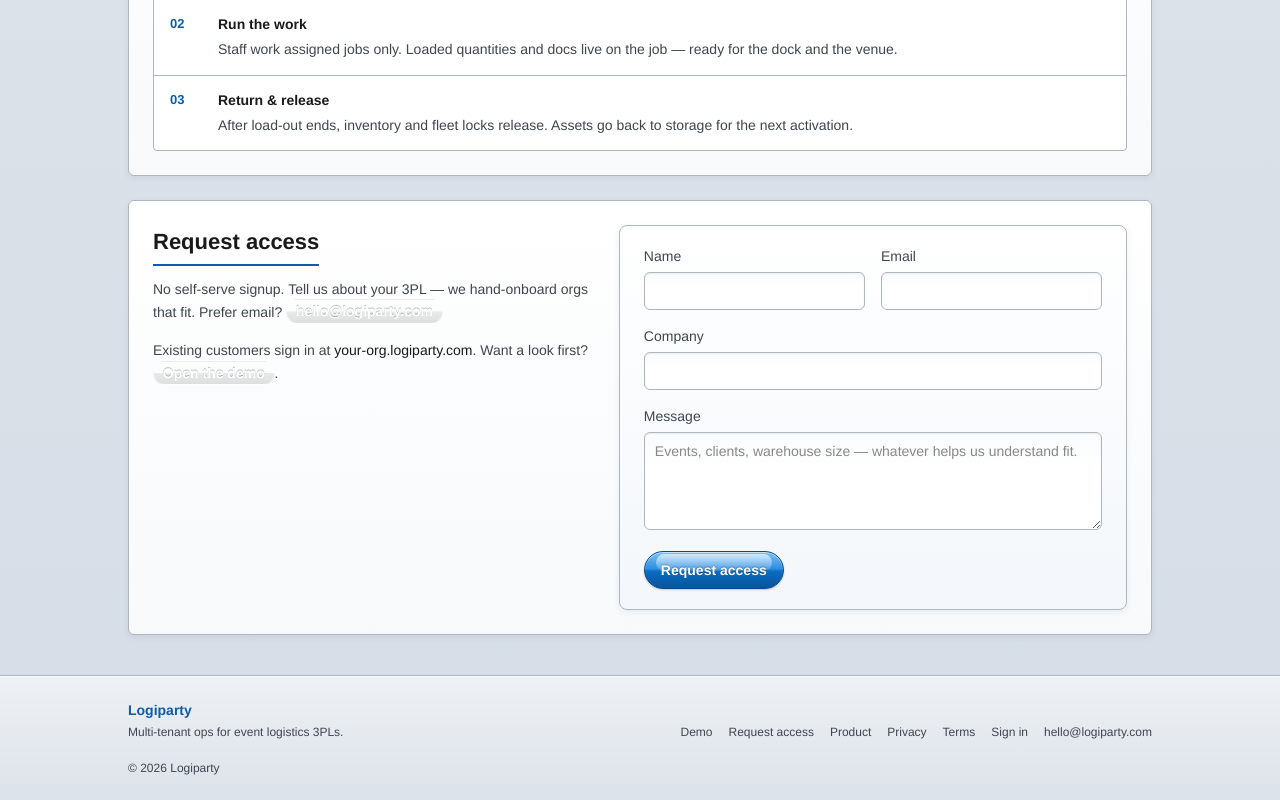
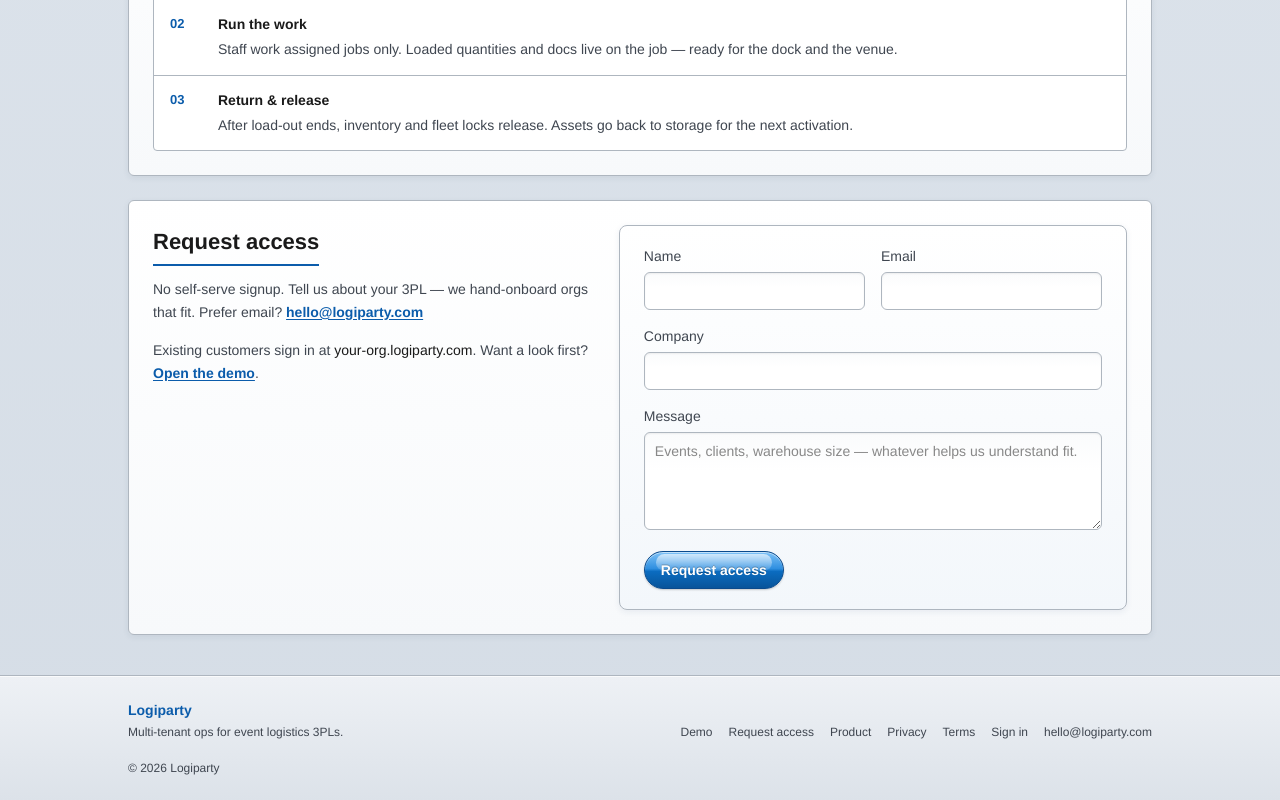
Before and after one commit to jakedcl/logiparty, a Next.js app: page / in a window 1280 px wide. Shown: the part 2026-2826 px from the top of the page. Built offline with nearby package versions, Linux system fonts and the light colour scheme; no server answers.

Commit message:
Fix unreadable white glass pills on marketing body links.
Keep glossy header CTAs; body email/demo links stay bold blue underlines.

```diff
--- a/app/globals.css
+++ b/app/globals.css
@@ -445,20 +445,48 @@
   text-decoration: underline;
 }
 
+/* Body / panel links — plain blue, readable on light panels */
 .m-nav-link {
-  color: rgba(255, 255, 255, 0.92);
+  color: var(--m-fg);
   text-decoration: none;
-  text-shadow: 0 -1px 0 rgba(0, 0, 0, 0.2);
+  text-shadow: none;
 }
 
 .m-nav-link:hover {
-  color: #ffffff;
+  color: var(--m-accent);
   text-decoration: underline;
 }
 
 .m-nav-link-strong {
+  color: var(--m-accent);
+  font-weight: 700;
+  text-decoration: underline;
+  text-underline-offset: 2px;
+  text-shadow: none;
+  padding: 0;
+  border: none;
+  border-radius: 0;
+  background: none;
+  box-shadow: none;
+}
+
+.m-nav-link-strong:hover {
+  color: #084a8a;
+  filter: none;
+}
+
+/* Header only — white text + glossy pill CTA on blue chrome */
+.m-header .m-nav-link {
+  color: rgba(255, 255, 255, 0.92);
+  text-shadow: 0 -1px 0 rgba(0, 0, 0, 0.2);
+}
+
+.m-header .m-nav-link:hover {
   color: #ffffff;
-  font-weight: 700;
+}
+
+.m-header .m-nav-link-strong {
+  color: #ffffff;
   text-decoration: none;
   text-shadow: 0 -1px 0 rgba(0, 0, 0, 0.25);
   padding: 0.2rem 0.55rem;
@@ -474,7 +502,7 @@
   box-shadow: inset 0 1px 0 rgba(255, 255, 255, 0.4);
 }
 
-.m-nav-link-strong:hover {
+.m-header .m-nav-link-strong:hover {
   text-decoration: none;
   filter: brightness(1.08);
 }
```
